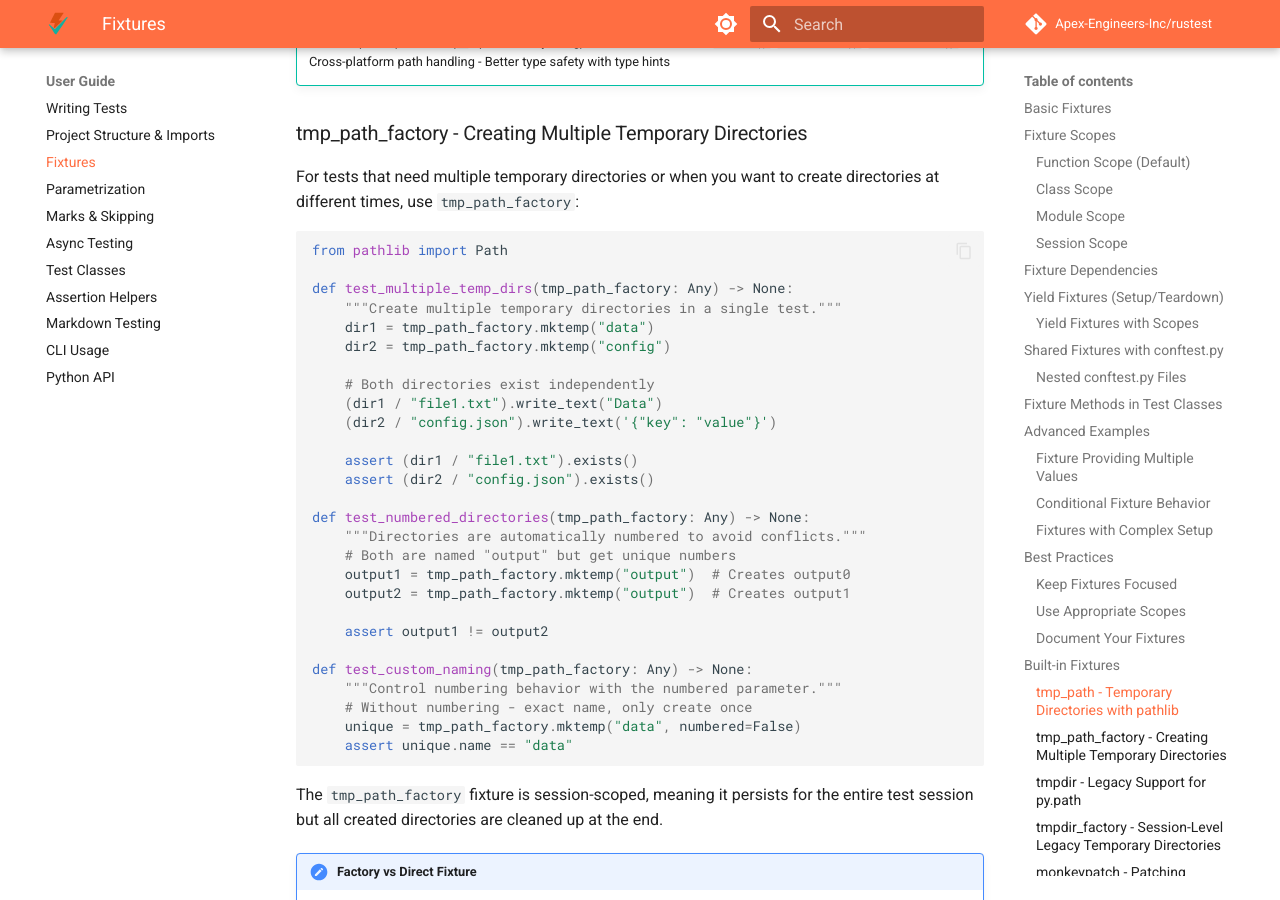
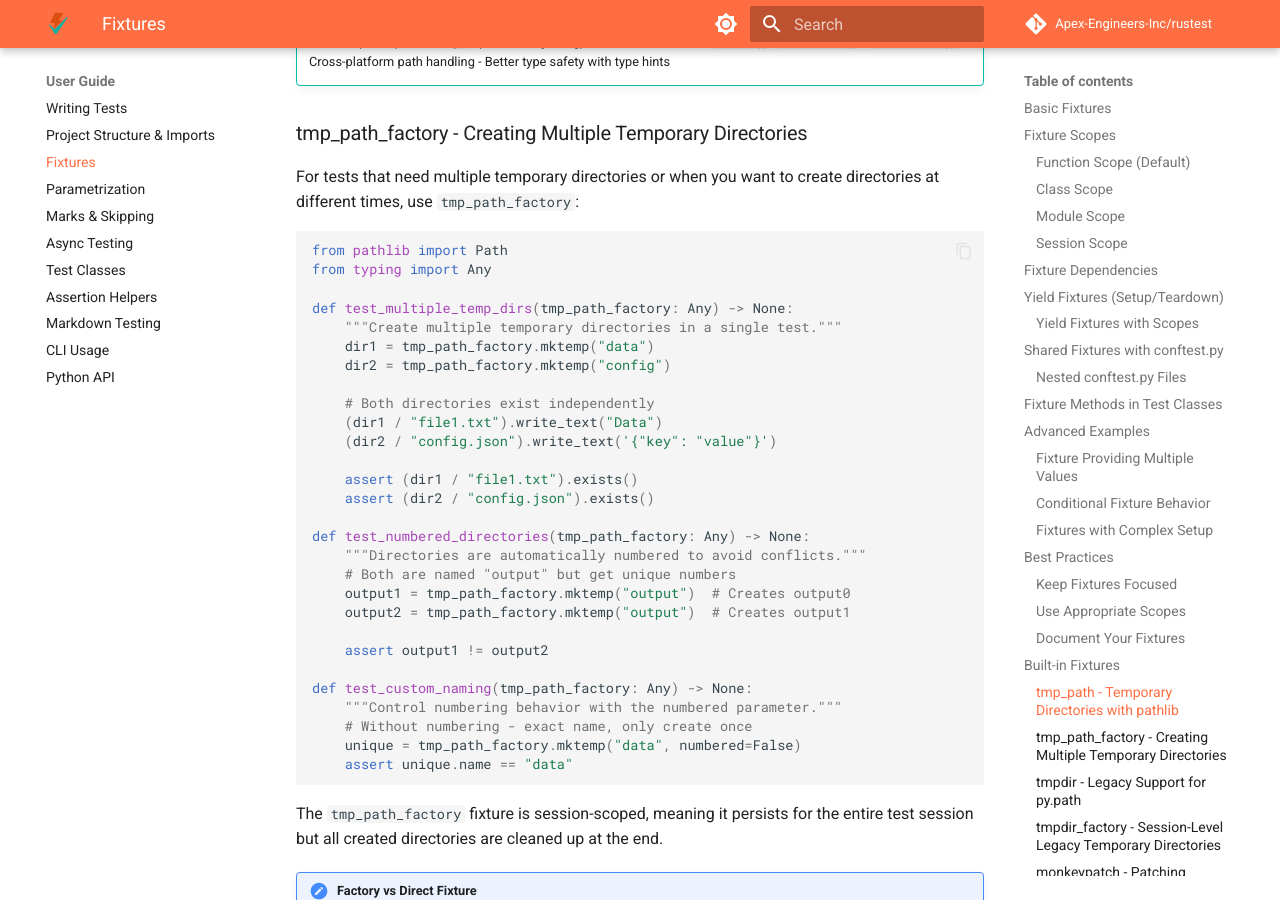
Before and after one commit to Apex-Engineers-Inc/rustest, an MkDocs documentation site: the page built from docs/guide/fixtures.md, in a window 1280 px wide and 900 px high, scrolled down 11633 px. Built offline with MkDocs 1.6.1 and Material for MkDocs 9.7.7, drawn with Linux system fonts in a browser that asks for light colours; comment, search, counter and statistics services are not loaded.

Commit message:
fix: add missing import in tmp_path_factory code examples
Added 'from typing import Any' to the tmp_path_factory code block to fix NameError in doctest

````diff
--- a/docs/guide/fixtures.md
+++ b/docs/guide/fixtures.md
@@ -587,6 +587,7 @@ For tests that need multiple temporary directories or when you want to create di
 
 ```python
 from pathlib import Path
+from typing import Any
 
 def test_multiple_temp_dirs(tmp_path_factory: Any) -> None:
     """Create multiple temporary directories in a single test."""
````
